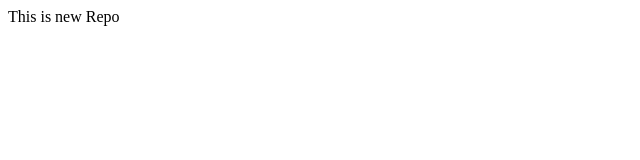
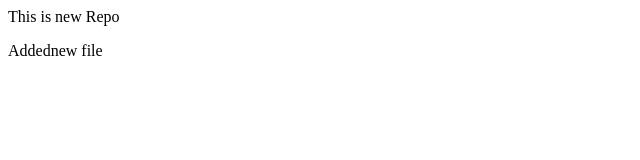
Before and after one commit to Veenas55/LocalRepo, a plain HTML site: page index.html in a window 1280 px wide. Shown: the full height of the page, 0-640 px from the left. Drawn offline with Linux system fonts and the light colour scheme.

Commit message:
Added file

```diff
--- a/index.html
+++ b/index.html
@@ -1 +1,2 @@
 <p>This is new Repo </p>
+<p>Addednew file</p>
```
